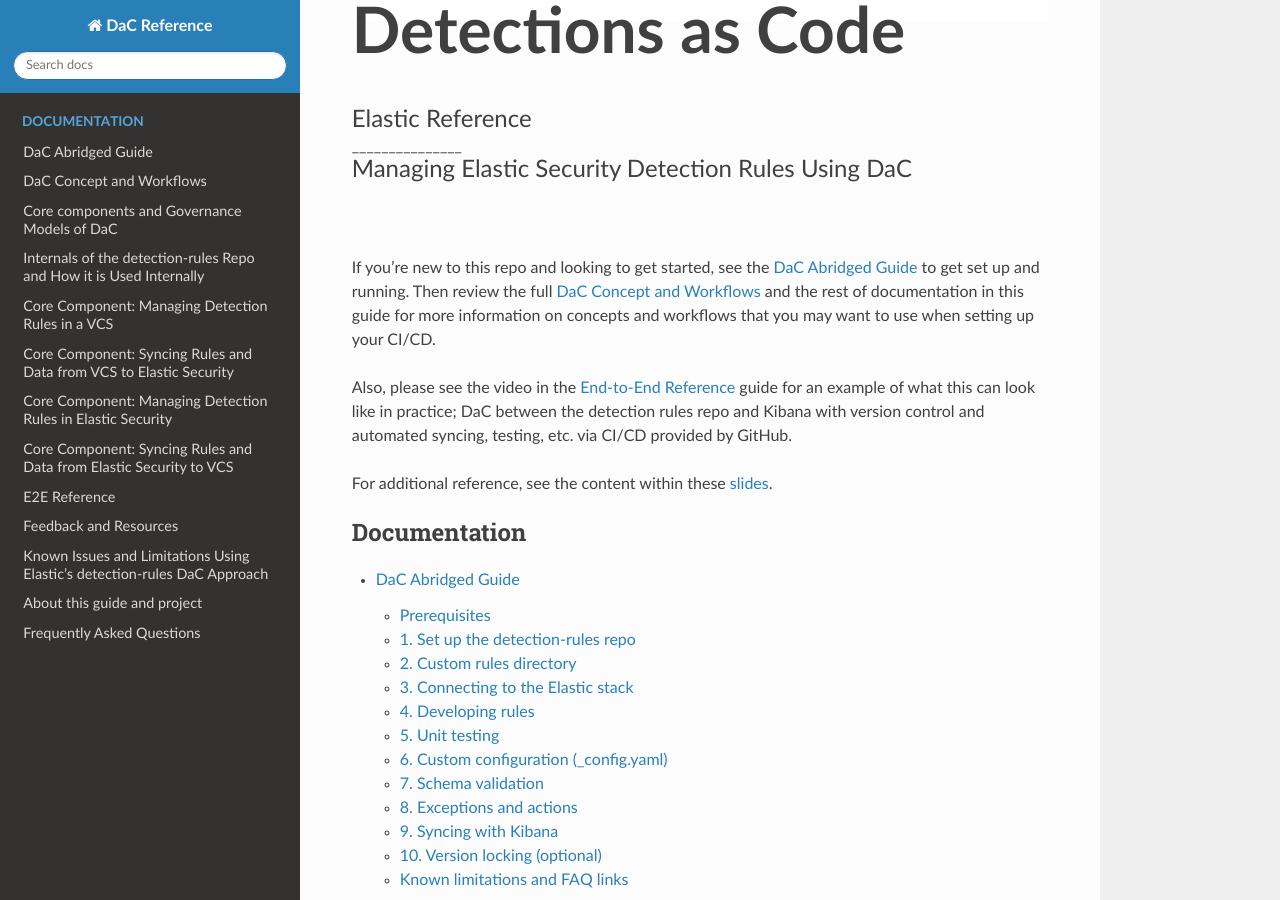
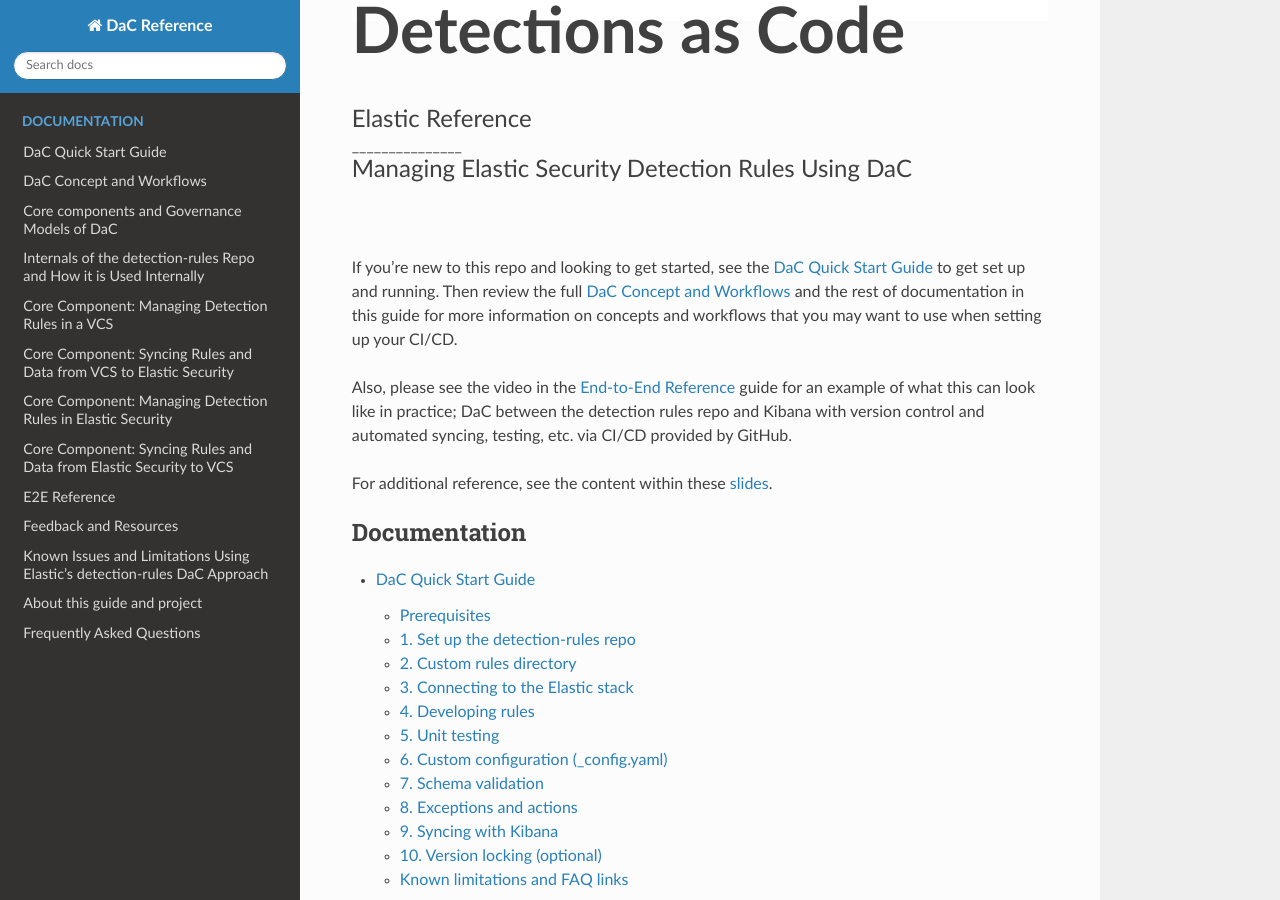
Before and after one commit to elastic/DaC-Reference, a Sphinx documentation site: the page built from docs/index.md, in a window 1280 px wide and 900 px high, scrolled down 373 px. Built offline with Sphinx 7.4.7 and the Read the Docs theme 3.1.0, drawn with Linux system fonts in a browser that asks for light colours.

Commit message:
Rename from Abridged

````diff
--- a/docs/index.md
+++ b/docs/index.md
@@ -6,7 +6,7 @@
 <span style="font-size:1em;">_______________</span><br>
 <span style="font-size:1.5em;">Managing Elastic Security Detection Rules Using DaC</span><br><br><br>
 
-If you're new to this repo and looking to get started, see the [DaC Abridged Guide](./dac_abridged_guide.md) to get set up and running. Then review the full [DaC Concept and Workflows](./dac_concept_and_workflows.md) and the rest of documentation in this guide for more information on concepts and workflows that you may want to use when setting up your CI/CD.
+If you're new to this repo and looking to get started, see the [DaC Quick Start Guide](./dac_quick_start_guide.md) to get set up and running. Then review the full [DaC Concept and Workflows](./dac_concept_and_workflows.md) and the rest of documentation in this guide for more information on concepts and workflows that you may want to use when setting up your CI/CD.
 
 Also, please see the video in the [End-to-End Reference](./etoe_reference_example.md) guide for an example of what this can look like in practice; DaC between the detection rules repo and Kibana with version control and automated syncing, testing, etc. via CI/CD provided by GitHub.
 
@@ -15,7 +15,7 @@
 ```{toctree}
 :maxdepth: 2
 :caption: Documentation
-./dac_abridged_guide.md
+./dac_quick_start_guide.md
 ./dac_concept_and_workflows.md
 ./core_components_and_governance_models_of_dac.md
 ./internals_of_the_detection_rules_repo.md
````
Also changed, not shown: docs/dac_concept_and_workflows.md (+1 -1 lines), docs/dac_quick_start_guide.md (renamed from docs/dac_abridged_guide.md, +1 -1 lines), docs/etoe_reference_example.md (+2 -0 lines).
